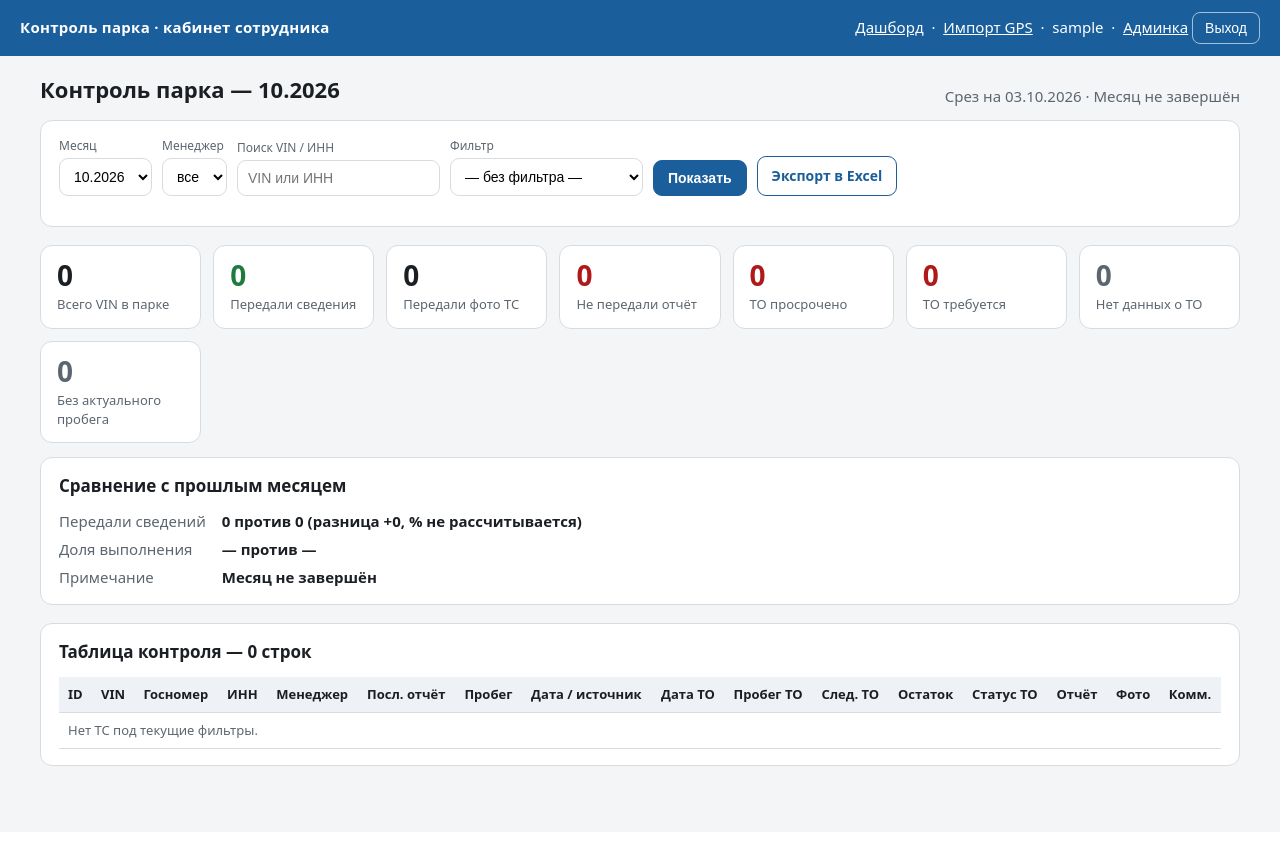
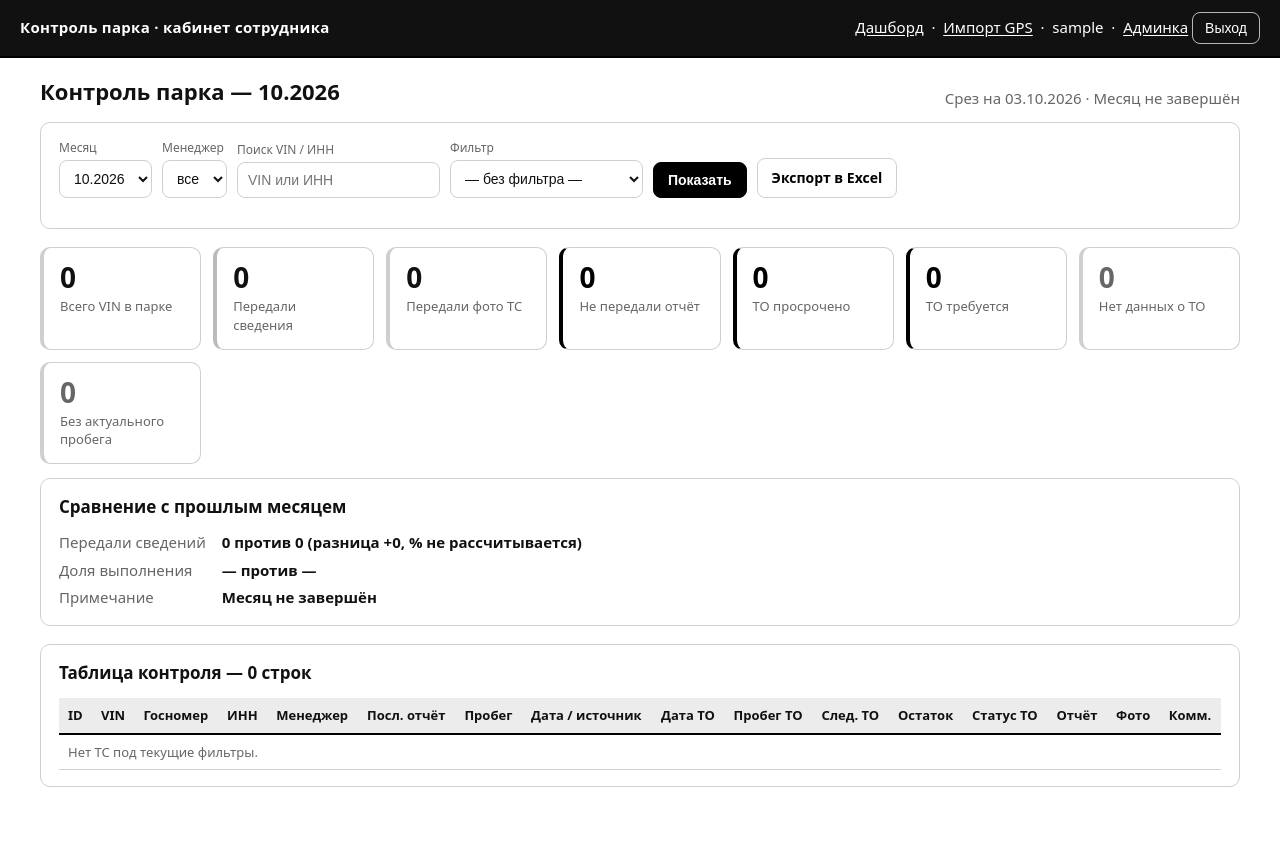
Before and after one commit to starosdeveloper/control-fleet, a Django app: page /staff/ in a window 1280 px wide. Before the commit the page ends 766 px from the top, so only its background shows below. Run offline with Django 5.2, Linux system fonts and the light colour scheme; the visitor is signed in with stand-in values (Sample User, id 1); data comes from the database, SQL or seed files in the repository; data that the repository does not hold is empty.

Commit message:
Чёрно-белый интерфейс (требование заказчика)
Кабинеты водителя и сотрудника переведены в монохром: чёрная шапка, белый фон,
серые линии, чёрные кнопки (сплошная — основная, рамка — вторичная, двойная рамка
— опасная). Статус ТО, который раньше держался на цвете, теперь несёт значок и
насыщенность: ● сплошной чёрный — срочно, ◑ жирная рамка — скоро, ○ светло-серый
— норма, – пунктир — нет данных. Так смысл §6 читается без цвета. Миниатюры —
grayscale. Цветовых акцентов в шаблонах не осталось.

```diff
--- a/templates/drivers/report_step3.html
+++ b/templates/drivers/report_step3.html
@@ -31,7 +31,7 @@
       </label>
     </div>
     <div class="field">
-      <label>Комментарий <span id="cmt-req" style="color:var(--red);display:{% if draft.defects == 'has' %}inline{% else %}none{% endif %}">— обязателен при замечаниях</span></label>
+      <label>Комментарий <span id="cmt-req" style="color:#000;font-weight:600;display:{% if draft.defects == 'has' %}inline{% else %}none{% endif %}">— обязателен при замечаниях</span></label>
       <textarea name="comment" maxlength="2000">{{ draft.comment }}</textarea>
       <p class="hint">До 2000 символов.</p>
     </div>
--- a/templates/staff/base.html
+++ b/templates/staff/base.html
@@ -5,87 +5,117 @@
   <meta name="viewport" content="width=device-width, initial-scale=1">
   <title>{% block title %}Кабинет сотрудников{% endblock %}</title>
   <style>
+    /* Чёрно-белый интерфейс (требование заказчика). Статус несём не цветом, а
+       заливкой/рамкой/насыщенностью и значком: сплошной чёрный — срочно, жирная
+       рамка — скоро, светло-серый — норма, пунктир — нет данных. */
     :root {
-      --bg: #f4f5f7; --card: #ffffff; --ink: #1b1f24; --muted: #5c6670;
-      --line: #d7dce1; --accent: #1b5e9c; --accent-ink: #ffffff;
-      --green: #1f7a3d; --yellow: #8a6300; --red: #b01919; --gray: #5c6670;
-      --green-bg: #e3f3e8; --yellow-bg: #fcf3d9; --red-bg: #fbe5e5; --gray-bg: #eceff1;
+      --bg: #ffffff; --card: #ffffff; --ink: #111111; --muted: #666666;
+      --line: #cfcfcf; --line-strong: #111111;
+      --accent: #111111; --accent-ink: #ffffff;
+      --zebra: #f6f6f6; --hover: #efefef;
     }
     * { box-sizing: border-box; }
     body {
       margin: 0; background: var(--bg); color: var(--ink);
       font: 15px/1.45 system-ui, -apple-system, "Segoe UI", Roboto, sans-serif;
     }
-    a { color: var(--accent); }
+    a { color: var(--ink); text-underline-offset: 2px; }
+    a:hover { text-decoration: underline; }
+
     header.app {
-      background: var(--accent); color: var(--accent-ink);
+      background: var(--ink); color: var(--accent-ink);
       padding: 12px 20px; display: flex; align-items: center; justify-content: space-between;
-      flex-wrap: wrap; gap: 8px;
+      flex-wrap: wrap; gap: 8px; border-bottom: 2px solid #000;
     }
     header.app .brand { font-weight: 700; letter-spacing: .3px; }
     header.app a { color: var(--accent-ink); }
     header.app form { margin: 0; }
     header.app button {
-      background: transparent; color: var(--accent-ink); border: 1px solid rgba(255,255,255,.6);
+      background: transparent; color: var(--accent-ink); border: 1px solid rgba(255,255,255,.7);
       border-radius: 8px; padding: 7px 12px; font-size: 14px; cursor: pointer;
     }
+    header.app button:hover { background: rgba(255,255,255,.12); }
+
     .wrap { max-width: 1240px; margin: 0 auto; padding: 18px 20px 48px; }
     .card {
-      background: var(--card); border: 1px solid var(--line); border-radius: 12px;
+      background: var(--card); border: 1px solid var(--line); border-radius: 10px;
       padding: 16px 18px; margin: 0 0 18px;
     }
     h1 { font-size: 22px; margin: 0 0 14px; }
     h2 { font-size: 17px; margin: 0 0 12px; }
     h3 { font-size: 15px; margin: 18px 0 8px; }
     .muted { color: var(--muted); }
-    .msg { padding: 11px 14px; border-radius: 10px; margin: 0 0 14px; font-size: 14px; }
-    .msg.error { background: var(--red-bg); color: var(--red); }
-    .msg.success { background: var(--green-bg); color: var(--green); }
 
+    .msg { padding: 11px 14px; border-radius: 8px; margin: 0 0 14px; font-size: 14px;
+      background: #f4f4f4; color: var(--ink); border-left: 4px solid var(--muted); }
+    .msg.error { border-left-color: #000; background: #ededed; font-weight: 600; }
+    .msg.success { border-left-color: #000; background: #f7f7f7; }
+
+    /* Плитки показателей: число чёрное; «срочные» выделены сплошной чёрной
+       полосой слева, «нет данных» — приглушены. */
     .tiles { display: grid; grid-template-columns: repeat(auto-fit, minmax(150px, 1fr)); gap: 12px; }
-    .tile { background: var(--card); border: 1px solid var(--line); border-radius: 12px; padding: 14px 16px; }
+    .tile { background: var(--card); border: 1px solid var(--line); border-radius: 10px;
+      padding: 14px 16px; border-left: 4px solid var(--line); }
     .tile .n { font-size: 28px; font-weight: 700; line-height: 1.1; }
     .tile .l { color: var(--muted); font-size: 13px; margin-top: 4px; }
-    .tile.red .n { color: var(--red); }
-    .tile.yellow .n { color: var(--yellow); }
-    .tile.gray .n { color: var(--gray); }
-    .tile.green .n { color: var(--green); }
+    .tile.red { border-left-color: #000; }
+    .tile.red .n { color: #000; }
+    .tile.yellow { border-left-color: #666; }
+    .tile.green { border-left-color: #bbb; }
+    .tile.gray .n { color: var(--muted); }
 
     .toolbar { display: flex; flex-wrap: wrap; gap: 10px; align-items: flex-end; margin: 0 0 14px; }
     .toolbar .fld { display: flex; flex-direction: column; gap: 4px; }
     .toolbar label { font-size: 12px; color: var(--muted); }
-    select, input[type=text], input[type=number] {
-      padding: 9px 10px; border: 1px solid var(--line); border-radius: 9px; font-size: 14px; background: #fff;
-    }
-    .btn {
-      display: inline-block; padding: 9px 14px; border-radius: 9px; border: 1px solid var(--accent);
-      background: var(--accent); color: var(--accent-ink); font-size: 14px; font-weight: 600;
-      cursor: pointer; text-decoration: none; text-align: center;
-    }
-    .btn.secondary { background: transparent; color: var(--accent); }
+    select, input[type=text], input[type=number], input[type=file], input[type=password] {
+      padding: 9px 10px; border: 1px solid var(--line); border-radius: 8px; font-size: 14px;
+      background: #fff; color: var(--ink); }
+    select:focus, input:focus { outline: 2px solid #000; outline-offset: -1px; border-color: #000; }
+
+    .btn { display: inline-block; padding: 9px 14px; border-radius: 8px; border: 1px solid #000;
+      background: #000; color: #fff; font-size: 14px; font-weight: 600; cursor: pointer;
+      text-decoration: none; text-align: center; }
+    .btn:hover { background: #333; text-decoration: none; }
+    .btn.secondary { background: #fff; color: #000; border-color: var(--line); }
+    .btn.secondary:hover { background: var(--hover); }
     .btn.small { padding: 6px 10px; font-size: 13px; }
-    .btn.danger { background: var(--red); border-color: var(--red); }
+    .btn.danger { background: #fff; color: #000; border: 2px solid #000; }
+    .btn.danger:hover { background: #000; color: #fff; }
+    .btn:disabled { opacity: .4; cursor: not-allowed; }
 
     .scroll { overflow-x: auto; }
     table.grid { border-collapse: collapse; width: 100%; font-size: 13px; }
-    table.grid th, table.grid td { border-bottom: 1px solid var(--line); padding: 8px 9px; text-align: left; white-space: nowrap; }
-    table.grid th { background: #eef2f6; position: sticky; top: 0; font-weight: 600; }
-    table.grid tr:hover td { background: #f8fafc; }
+    table.grid th, table.grid td { border-bottom: 1px solid var(--line); padding: 8px 9px;
+      text-align: left; white-space: nowrap; }
+    table.grid th { background: #ececec; position: sticky; top: 0; font-weight: 700;
+      border-bottom: 2px solid #000; }
+    table.grid tbody tr:nth-child(even) td { background: var(--zebra); }
+    table.grid tbody tr:hover td { background: var(--hover); }
     .num { text-align: right; font-variant-numeric: tabular-nums; }
 
-    .pill { display: inline-block; padding: 2px 8px; border-radius: 999px; font-size: 12px; font-weight: 600; }
-    .pill.green  { background: var(--green-bg);  color: var(--green); }
-    .pill.yellow { background: var(--yellow-bg); color: var(--yellow); }
-    .pill.red    { background: var(--red-bg);    color: var(--red); }
-    .pill.gray   { background: var(--gray-bg);   color: var(--gray); }
-    .flag { display: inline-block; font-size: 11px; padding: 1px 6px; border-radius: 6px; background: var(--yellow-bg); color: var(--yellow); margin-left: 4px; }
+    /* Статус-метки без цвета: значок + заливка/рамка задают срочность. */
+    .pill { display: inline-block; padding: 2px 9px 2px 7px; border-radius: 999px;
+      font-size: 12px; font-weight: 600; border: 1px solid var(--line); background: #fff; color: #111; }
+    .pill::before { font-weight: 700; margin-right: 5px; }
+    .pill.green  { background: #f2f2f2; color: #444; border-color: #ddd; }
+    .pill.green::before  { content: "\25CB"; }             /* ○ норма */
+    .pill.yellow { background: #fff; color: #000; border: 1.5px solid #000; font-weight: 700; }
+    .pill.yellow::before { content: "\25D1"; }             /* ◑ скоро */
+    .pill.red    { background: #000; color: #fff; border-color: #000; }
+    .pill.red::before    { content: "\25CF"; }             /* ● срочно */
+    .pill.gray   { background: #fff; color: #777; border: 1px dashed #aaa; }
+    .pill.gray::before   { content: "\2013"; }             /* – нет данных */
+
+    .flag { display: inline-block; font-size: 11px; padding: 1px 6px; border-radius: 6px;
+      background: #000; color: #fff; margin-left: 4px; font-weight: 700; }
 
     dl.kv { margin: 0; display: grid; grid-template-columns: max-content 1fr; gap: 6px 16px; }
     dl.kv dt { color: var(--muted); }
     dl.kv dd { margin: 0; font-weight: 600; }
 
     .thumbs { display: flex; flex-wrap: wrap; gap: 8px; }
-    .thumbs a img { height: 92px; border-radius: 8px; border: 1px solid var(--line); display: block; }
+    .thumbs a img { height: 92px; border-radius: 8px; border: 1px solid var(--line); display: block;
+      filter: grayscale(100%); }
     .report { border: 1px solid var(--line); border-radius: 10px; padding: 12px; margin: 0 0 12px; }
     .actions { display: flex; gap: 8px; flex-wrap: wrap; align-items: center; margin-top: 8px; }
     .actions form { display: flex; gap: 6px; align-items: center; margin: 0; }
```
Also changed, not shown: templates/drivers/base.html (+49 -33 lines), README.md.
